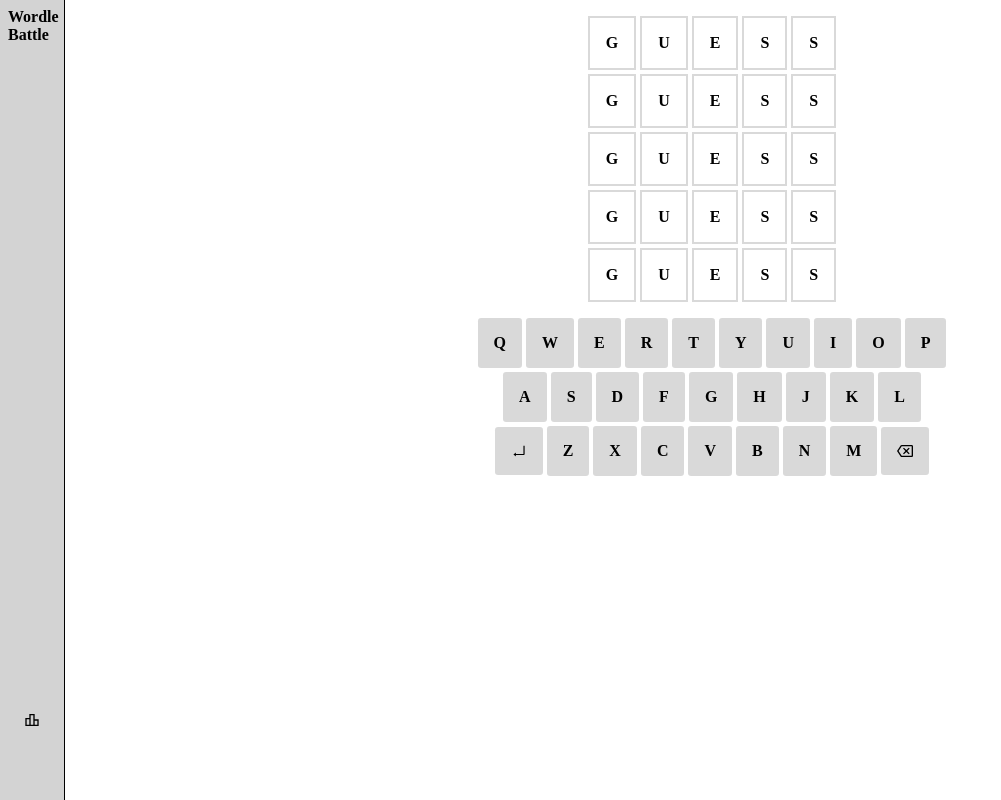
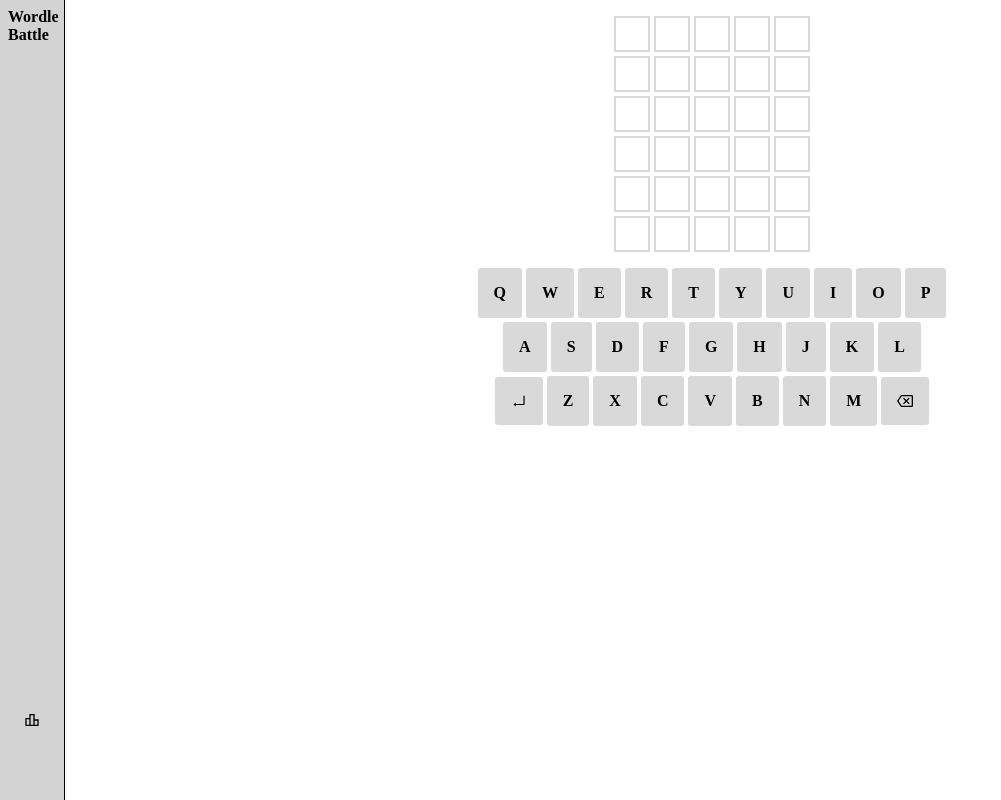
Before and after one commit to louieluuu/wordleforever, a React app: page / in a window 1280 px wide. Shown: the whole page, without its empty margins (0-1001 px from the left). Built offline with nearby package versions, Linux system fonts and the light colour scheme; some icons are missing; the HTML template or start-up script is replaced by a standard one.

Commit message:
Add basic keyboard functionality

```diff
--- a/src/App.jsx
+++ b/src/App.jsx
@@ -6,14 +6,72 @@ import GameBoard from "./components/GameBoard"
 import Keyboard from "./components/Keyboard"
 
 function App() {
-  const [count, setCount] = useState(0)
+  const [board, setBoard] = useState(Array(6).fill(Array(5).fill('')))
+  const [activeRowIndex, setActiveRowIndex] = useState(0)
+  const [activeCellIndex, setActiveCellIndex] = useState(0)
+
+
+  // Helper functions
+
+  function handleKeyPress(e) {
+    if (e.match(/^[a-zA-Z]$/)) {
+      handleLetter(e)
+    } else if (e === 'Backspace') {
+      handleBackspace(e)
+    }
+  }
+
+  function handleLetter(e) {
+    if (activeRowIndex < board.length) {
+      const updatedBoard = board.map((row, rowIndex) => {
+        if (rowIndex === activeRowIndex) {
+          return row.map((cell, cellIndex) => {
+            if (cellIndex === activeCellIndex) {
+              return e.toUpperCase();
+            } else {
+              return cell;
+            }
+          });
+        } else {
+          return row;
+        }
+      });
+
+      setBoard(updatedBoard);
+
+      if (activeCellIndex + 1 >= updatedBoard[activeRowIndex].length) {
+        if (activeRowIndex + 1 >= updatedBoard.length) {
+          // You may handle end of game logic here
+        } else {
+          setActiveRowIndex(activeRowIndex + 1);
+          setActiveCellIndex(0);
+        }
+      } else {
+        setActiveCellIndex(activeCellIndex + 1);
+      }
+    }
+  }
+
+  function handleBackspace(e) {
+    const updatedBoard = [...board];
+      if (activeCellIndex > 0) {
+        updatedBoard[activeRowIndex][activeCellIndex - 1] = '';
+        setActiveCellIndex(activeCellIndex - 1);
+        setBoard(updatedBoard);
+      } else if (activeRowIndex > 0) {
+        updatedBoard[activeRowIndex - 1][updatedBoard[activeRowIndex - 1].length - 1] = '';
+        setActiveRowIndex(activeRowIndex - 1);
+        setActiveCellIndex(updatedBoard[activeRowIndex - 1].length - 1);
+        setBoard(updatedBoard);
+      }
+  }
 
   return (
     <>
     <NavBar />
       <div className="game-container">
-        < GameBoard />
-        < Keyboard />
+        < GameBoard board={board} />
+        < Keyboard handleKeyPress={handleKeyPress} />
       </div>
 
 
--- a/src/components/GameBoard.jsx
+++ b/src/components/GameBoard.jsx
@@ -1,43 +1,19 @@
-import React from 'react'
+import React, { useState } from 'react'
+import Keyboard from './Keyboard'
 
-function GameBoard() {
+function GameBoard({ board }) {
+
   return (
     <div className="game-board">
-        <div className="game-board__row">
-            <div className="game-board__tile"> G </div>
-            <div className="game-board__tile"> U </div>
-            <div className="game-board__tile"> E </div>
-            <div className="game-board__tile"> S </div>
-            <div className="game-board__tile"> S </div>
-        </div>
-        <div className="game-board__row">
-            <div className="game-board__tile"> G </div>
-            <div className="game-board__tile"> U </div>
-            <div className="game-board__tile"> E </div>
-            <div className="game-board__tile"> S </div>
-            <div className="game-board__tile"> S </div>
-        </div>
-        <div className="game-board__row">
-            <div className="game-board__tile"> G </div>
-            <div className="game-board__tile"> U </div>
-            <div className="game-board__tile"> E </div>
-            <div className="game-board__tile"> S </div>
-            <div className="game-board__tile"> S </div>
-        </div>
-        <div className="game-board__row">
-            <div className="game-board__tile"> G </div>
-            <div className="game-board__tile"> U </div>
-            <div className="game-board__tile"> E </div>
-            <div className="game-board__tile"> S </div>
-            <div className="game-board__tile"> S </div>
-        </div>
-        <div className="game-board__row">
-            <div className="game-board__tile"> G </div>
-            <div className="game-board__tile"> U </div>
-            <div className="game-board__tile"> E </div>
-            <div className="game-board__tile"> S </div>
-            <div className="game-board__tile"> S </div>
-        </div>
+        {board.map((row, rowIndex) => (
+            <div key={rowIndex} className="game-board__row">
+                {row.map((cell, cellIndex) => (
+                    <div key={cellIndex} className="game-board__tile">
+                        {cell}
+                    </div>
+                ))}
+            </div>
+        ))}
     </div>
   )
 }
--- a/src/components/Keyboard.jsx
+++ b/src/components/Keyboard.jsx
@@ -3,43 +3,41 @@ import React, { useState, useEffect } from 'react'
 import { MdOutlineBackspace } from 'react-icons/md'
 import { AiOutlineEnter } from 'react-icons/ai'
 
-function Keyboard() {
-    const [pressedKey, setPressedKey] = useState(null);
+function Keyboard({ handleKeyPress }) {
+
+    useEffect(() => {
+        function onKeyPress(e) {
+            handleKeyPress(e.key)
+        }
+
+        window.addEventListener('keydown', onKeyPress)
+
+        return () => {
+            window.removeEventListener('keydown', onKeyPress)
+        }
+    }, [handleKeyPress])
+
+    const topRow = ["Q", "W", "E", "R", "T", "Y", "U", "I", "O", "P"]
+    const midRow = ["A", "S", "D", "F", "G", "H", "J", "K", "L"]
+    const botRow = ["Z", "X", "C", "V", "B", "N", "M"]
 
   return (
     <div className="keyboard">
         <div className="keyboard__row">
-            <div className="keyboard__tile"> Q </div>
-            <div className="keyboard__tile"> W </div>
-            <div className="keyboard__tile"> E </div>
-            <div className="keyboard__tile"> R </div>
-            <div className="keyboard__tile"> T </div>
-            <div className="keyboard__tile"> Y </div>
-            <div className="keyboard__tile"> U </div>
-            <div className="keyboard__tile"> I </div>
-            <div className="keyboard__tile"> O </div>
-            <div className="keyboard__tile"> P </div>
+            {topRow.map((letter, index) => (
+                <div key={index} className="keyboard__tile"> {letter} </div>
+            ))}
         </div>
         <div className="keyboard__row">
-            <div className="keyboard__tile"> A </div>
-            <div className="keyboard__tile"> S </div>
-            <div className="keyboard__tile"> D </div>
-            <div className="keyboard__tile"> F </div>
-            <div className="keyboard__tile"> G </div>
-            <div className="keyboard__tile"> H </div>
-            <div className="keyboard__tile"> J </div>
-            <div className="keyboard__tile"> K </div>
-            <div className="keyboard__tile"> L </div>
+            {midRow.map((letter, index) => (
+                <div key={index} className="keyboard__tile"> {letter} </div>
+            ))}
         </div>
         <div className="keyboard__row">
             < AiOutlineEnter className="keyboard__tile" />
-            <div className="keyboard__tile"> Z </div>
-            <div className="keyboard__tile"> X </div>
-            <div className="keyboard__tile"> C </div>
-            <div className="keyboard__tile"> V </div>
-            <div className="keyboard__tile"> B </div>
-            <div className="keyboard__tile"> N </div>
-            <div className="keyboard__tile"> M </div>
+            {botRow.map((letter, index) => (
+                <div key={index} className="keyboard__tile"> {letter} </div>
+            ))}
             < MdOutlineBackspace className="keyboard__tile" />
         </div>
     </div>
--- a/src/components/NavBar.jsx
+++ b/src/components/NavBar.jsx
@@ -11,13 +11,12 @@ function NavBar() {
   const [showInfoModal, setShowInfoModal] = useState(false)
 
   const openInfoModal = () => {
-    console.log("test");
-    setShowInfoModal(true);
-  };
+    setShowInfoModal(true)
+  }
 
   const closeInfoModal = () => {
-    setShowInfoModal(false);
-  };
+    setShowInfoModal(false)
+  }
 
   return (
     <>
```
Also changed, not shown: src/components/InfoModal.jsx (+4 -4 lines).
